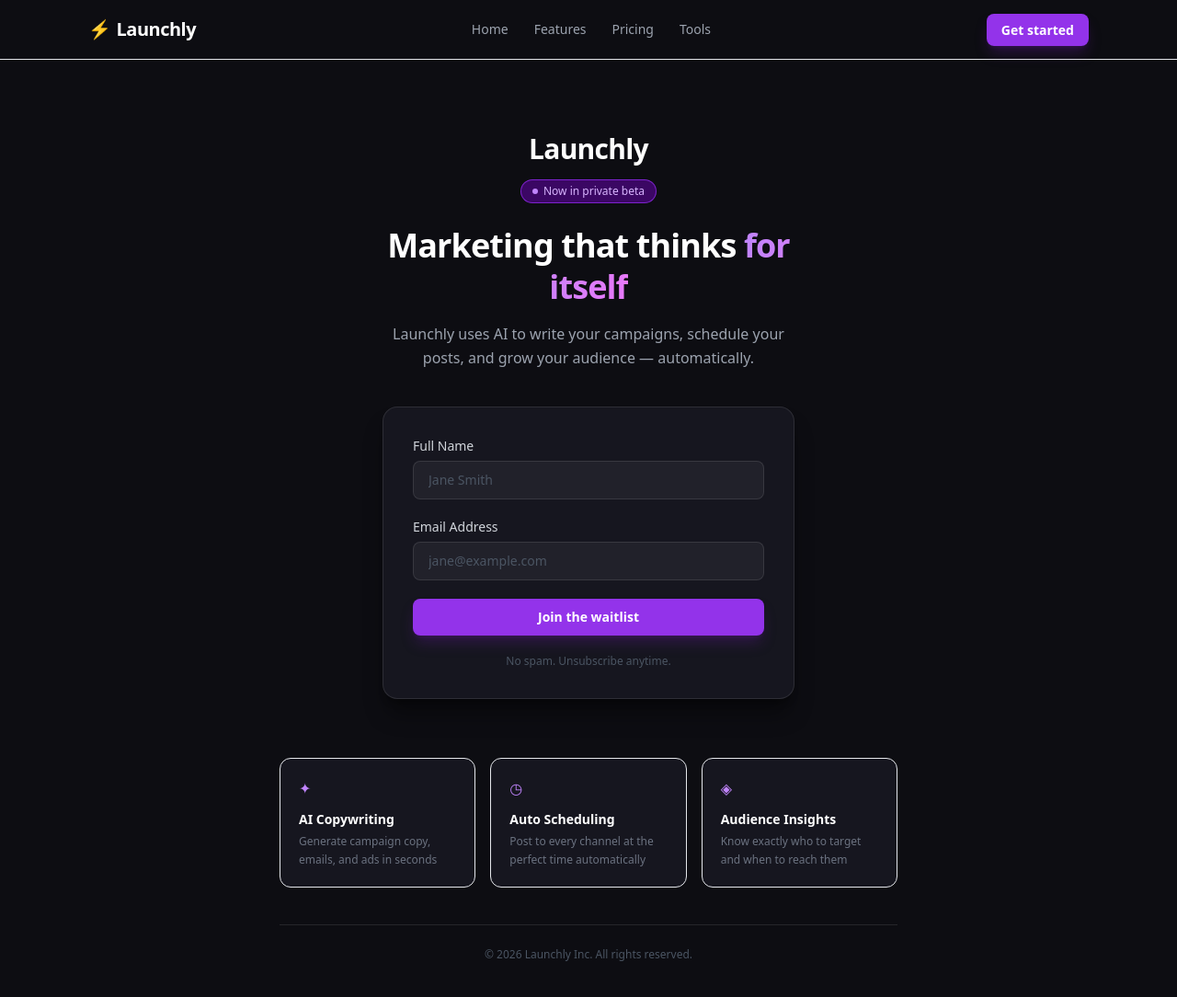
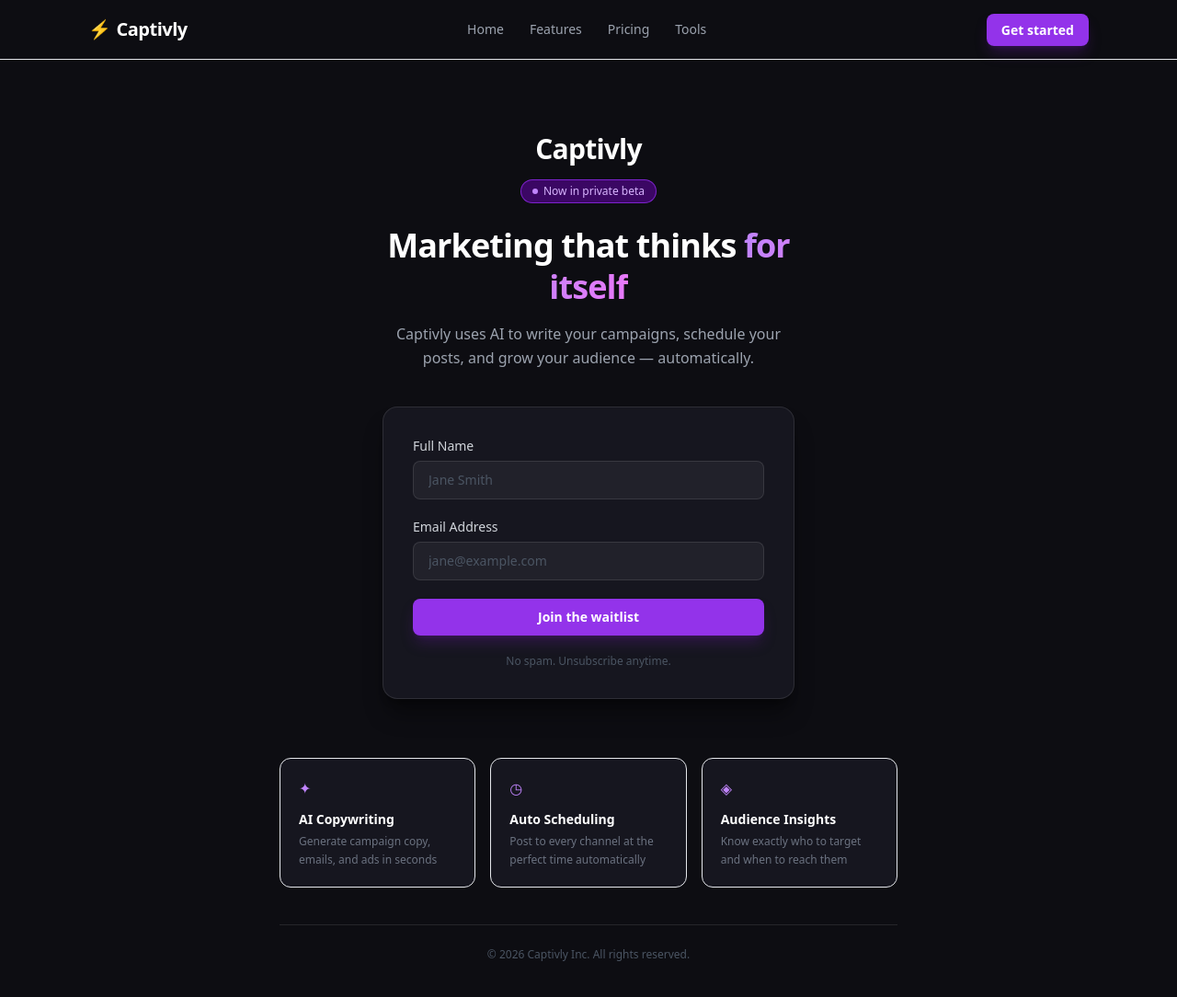
Before and after one commit to foxxbryan1/waitlist-app, a Next.js app: page / in a window 1280 px wide. Shown: the top 1084 px of the page at 92% size. Built offline with nearby package versions, Linux system fonts and the light colour scheme.

Commit message:
rebrand from Launchly to Captivly

```diff
--- a/app/admin/page.tsx
+++ b/app/admin/page.tsx
@@ -124,7 +124,7 @@ export default function AdminPage() {
       <main className="min-h-screen flex flex-col items-center justify-center px-4 bg-[#0d0d12]">
         <div className="w-full max-w-sm">
           <div className="text-center mb-8">
-            <h1 className="text-3xl font-bold tracking-tight text-white mb-1">Launchly</h1>
+            <h1 className="text-3xl font-bold tracking-tight text-white mb-1">Captivly</h1>
             <p className="text-sm text-purple-400">Admin Dashboard</p>
           </div>
 
@@ -182,7 +182,7 @@ export default function AdminPage() {
         {/* Header */}
         <div className="flex items-center justify-between mb-8">
           <div>
-            <h1 className="text-2xl font-bold tracking-tight text-white">Launchly</h1>
+            <h1 className="text-2xl font-bold tracking-tight text-white">Captivly</h1>
             <p className="text-sm text-purple-400 mt-0.5">Admin Dashboard</p>
           </div>
           <button
--- a/app/features/page.tsx
+++ b/app/features/page.tsx
@@ -1,7 +1,7 @@
 import type { Metadata } from "next";
 
 export const metadata: Metadata = {
-  title: "Features — Launchly",
+  title: "Features — Captivly",
   description: "Everything you need to grow faster with AI-powered marketing",
 };
 
@@ -78,7 +78,7 @@ export default function FeaturesPage() {
           </span>
         </h1>
         <p className="text-gray-400 text-lg leading-relaxed max-w-xl mx-auto">
-          Launchly combines AI, automation, and deep analytics into one platform — so you can focus on building, not marketing.
+          Captivly combines AI, automation, and deep analytics into one platform — so you can focus on building, not marketing.
         </p>
       </section>
 
--- a/app/layout.tsx
+++ b/app/layout.tsx
@@ -3,8 +3,8 @@ import "./globals.css";
 import Navbar from "@/components/Navbar";
 
 export const metadata: Metadata = {
-  title: "Launchly — AI Marketing on Autopilot",
-  description: "Join the Launchly waitlist for early access to AI-powered marketing",
+  title: "Captivly — AI Marketing, Fully Captivated",
+  description: "Join the Captivly waitlist for early access to AI-powered marketing",
 };
 
 export default function RootLayout({
--- a/app/page.tsx
+++ b/app/page.tsx
@@ -65,7 +65,7 @@ export default function Home() {
       <div className="w-full max-w-md">
         {/* Brand wordmark */}
         <div className="flex justify-center mb-4">
-          <span className="text-3xl font-bold tracking-tight text-white">Launchly</span>
+          <span className="text-3xl font-bold tracking-tight text-white">Captivly</span>
         </div>
 
         {/* Tagline badge */}
@@ -84,7 +84,7 @@ export default function Home() {
           </span>
         </h1>
         <p className="text-center text-gray-400 mb-10 leading-relaxed">
-          Launchly uses AI to write your campaigns, schedule your posts, and
+          Captivly uses AI to write your campaigns, schedule your posts, and
           grow your audience — automatically.
         </p>
 
@@ -196,7 +196,7 @@ export default function Home() {
       </div>
 
       <footer className="mt-10 border-t border-white/10 pt-6 w-full max-w-2xl text-center">
-        <p className="text-xs text-gray-600">© 2026 Launchly Inc. All rights reserved.</p>
+        <p className="text-xs text-gray-600">© 2026 Captivly Inc. All rights reserved.</p>
       </footer>
     </main>
   );
--- a/app/pricing/page.tsx
+++ b/app/pricing/page.tsx
@@ -1,7 +1,7 @@
 import type { Metadata } from "next";
 
 export const metadata: Metadata = {
-  title: "Pricing — Launchly",
+  title: "Pricing — Captivly",
   description: "Simple, transparent pricing for every stage of growth",
 };
 
--- a/components/Navbar.tsx
+++ b/components/Navbar.tsx
@@ -20,7 +20,7 @@ export default function Navbar() {
           {/* Logo */}
           <Link href="/" className="flex items-center gap-1.5 text-white font-bold text-xl tracking-tight">
             <span className="text-purple-400">⚡</span>
-            Launchly
+            Captivly
           </Link>
 
           {/* Desktop nav links */}
```
Also changed, not shown: 1 other file (tests, documents, lock files or other folders).
